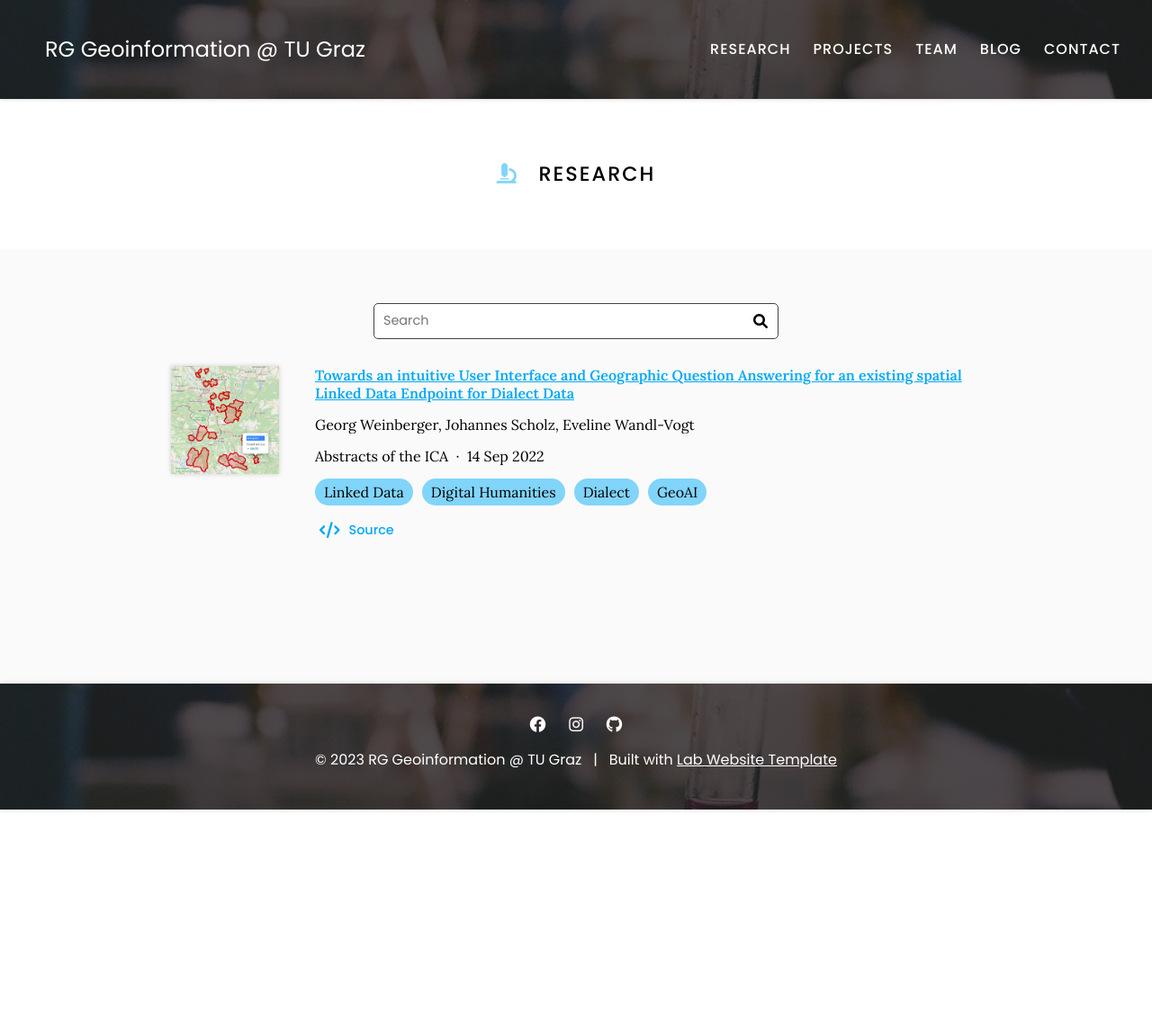
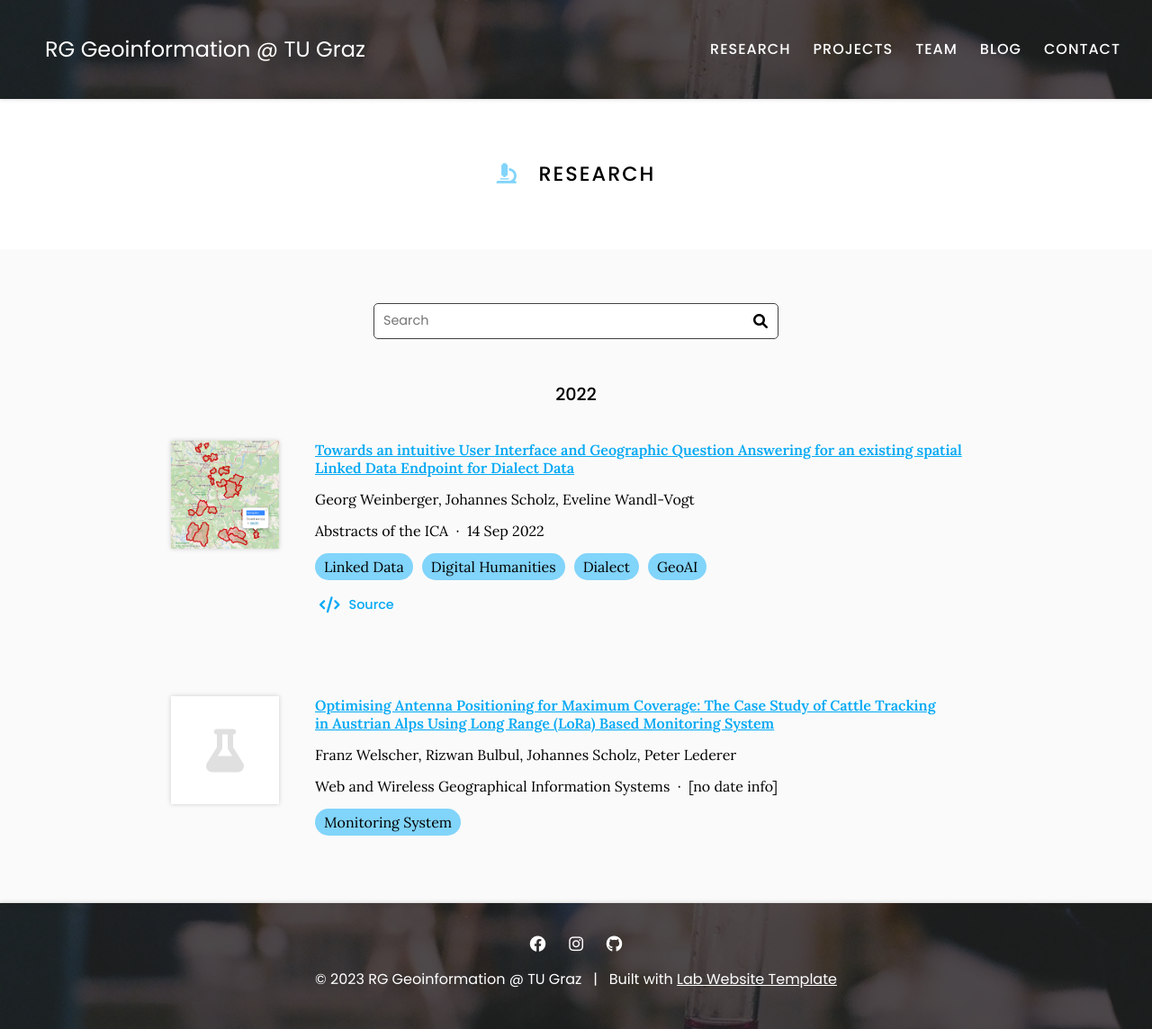
Before and after one commit to Geoinfo-TUGraz/Geoinfo-TUGraz.github.io, a Jekyll site: the page built from research/index.md, in a window 1280 px wide. Shown: the whole page at 90% size. Built offline with Jekyll 4.4.1, drawn with Linux system fonts in a browser that asks for light colours; before the commit the page ends 900 px from its top, so only the background shows below that.

Commit message:
Generate citations

```diff
--- a/_data/citations.yaml
+++ b/_data/citations.yaml
@@ -22,3 +22,18 @@
     link: https://github.com/Geoinfo-TUGraz/UI4Dialect
     text: Source
   _cache: 3deb36cb6c84459e2e6499448d2b10e4de6732c70bada5c8be7346575195835a
+- id: doi:10.1007/978-3-031-06245-2_6
+  title: "Optimising Antenna Positioning for\_Maximum Coverage: The Case Study of\_\
+    Cattle Tracking in\_Austrian Alps Using Long Range (LoRa) Based Monitoring System"
+  authors:
+  - Franz Welscher
+  - Rizwan Bulbul
+  - Johannes Scholz
+  - Peter Lederer
+  publisher: Web and Wireless Geographical Information Systems
+  date: ''
+  link: https://doi.org/grqp9g
+  image: null
+  tags:
+  - Monitoring System
+  _cache: a2e04797542c968467c86a26ca5f148acd696f9cf323745030e1bf3e10f93d55
```
